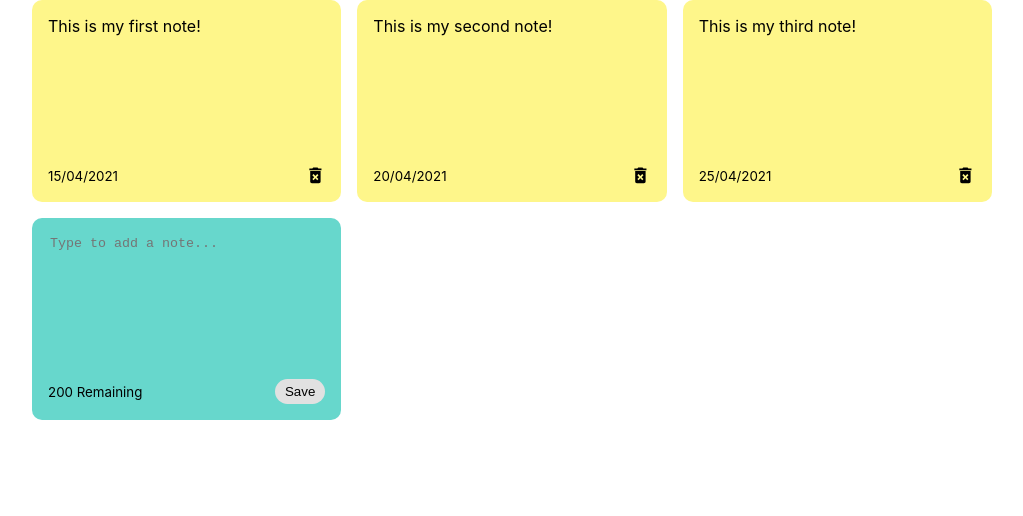
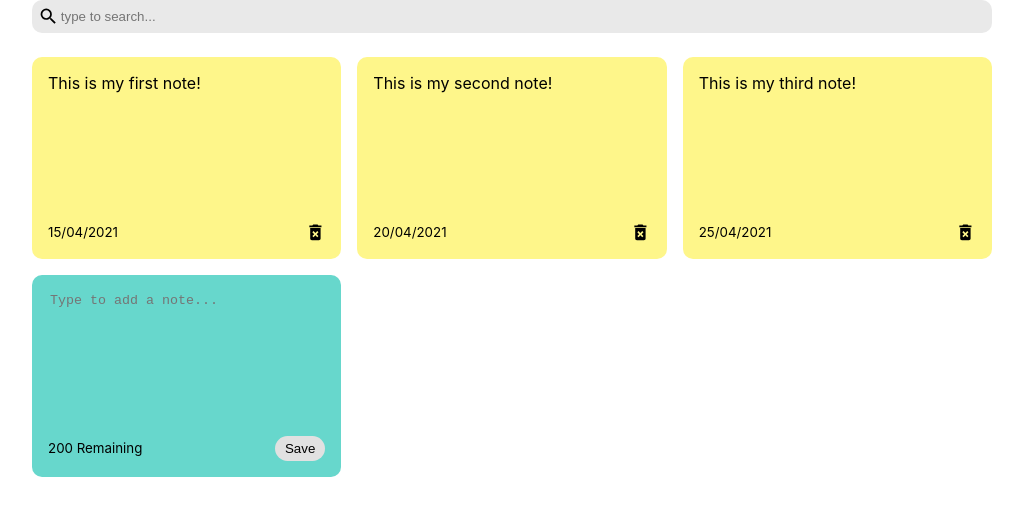
Before and after one commit to abraaogg/Practice, a React (Create React App) app in the folder react-notes-app/: page / in a window 1280 px wide. Shown: the top 516 px of the page, without its empty margins (128-1151 px from the left). Built offline with nearby package versions, Linux system fonts and the light colour scheme; the HTML template or start-up script is replaced by a standard one.

Commit message:
search-noteJsx

```diff
--- a/react-notes-app/public/index.html
+++ b/react-notes-app/public/index.html
@@ -24,7 +24,7 @@
       work correctly both with client-side routing and a non-root public URL.
       Learn how to configure a non-root public URL by running `npm run build`.
     -->
-    <title>React App</title>
+    <title>React notes app</title>
   </head>
   <body>
     <noscript>You need to enable JavaScript to run this app.</noscript>
--- a/react-notes-app/src/App.jsx
+++ b/react-notes-app/src/App.jsx
@@ -2,6 +2,7 @@
 import NotesList from "./components/NotesList";
 import { useState } from "react";
 import { nanoid } from "nanoid";
+import Search from "./components/Search";
 
 function App() {
   const [notes, SetNotes] = useState([
@@ -22,6 +23,8 @@
     },
   ]);
 
+  const [searchText, setSearchText] = useState("");
+
   const addNote = (text) => {
     const date = new Date();
     const newNote = {
@@ -39,8 +42,11 @@
   };
   return (
     <div className="container">
+      <Search handleSearchNote={setSearchText} />
       <NotesList
-        notes={notes}
+        notes={notes.filter((note) =>
+          note.text.toLowerCase().includes(searchText),
+        )}
         handleAddNote={addNote}
         handleDeleteNote={deleteNote}
       />
--- a/react-notes-app/src/components/Search.jsx
+++ b/react-notes-app/src/components/Search.jsx
@@ -0,0 +1,17 @@
+import React from "react";
+import { MdSearch } from "react-icons/md";
+
+function Search({ handleSearchNote }) {
+  return (
+    <div className="search">
+      <MdSearch className="search-icon" size="1.3em" />
+      <input
+        onChange={(event) => handleSearchNote(event.target.value)}
+        type="text"
+        placeholder="type to search..."
+      />
+    </div>
+  );
+}
+
+export default Search;
--- a/react-notes-app/src/index.css
+++ b/react-notes-app/src/index.css
@@ -72,3 +72,21 @@
   color: rgba(255, 0, 0, 0.76);
   cursor: pointer;
 }
+
+.search{
+  display: flex;
+  align-items: center;
+  background-color: rgb(233, 233, 233);
+  border-radius: 10px;
+  padding: 6px;
+  margin-bottom: 1.5em;
+}
+
+.search input{
+  border: none;
+  background-color: rgb(233, 233, 233);
+}
+
+.search input:focus{
+  outline: none;
+}
```
